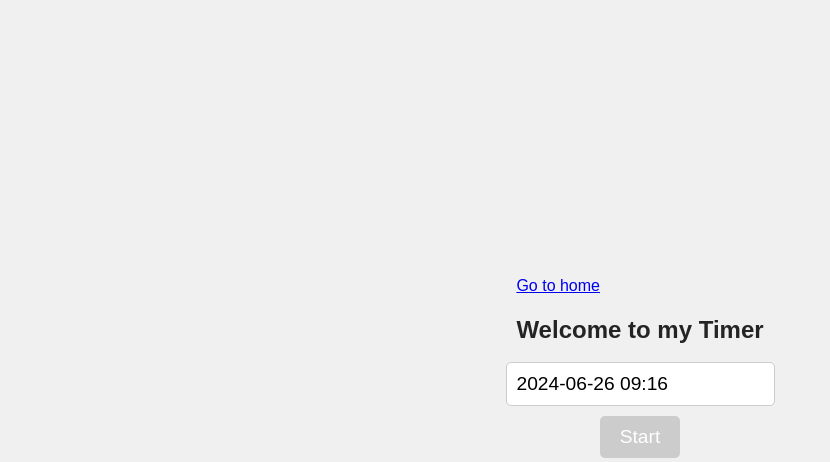
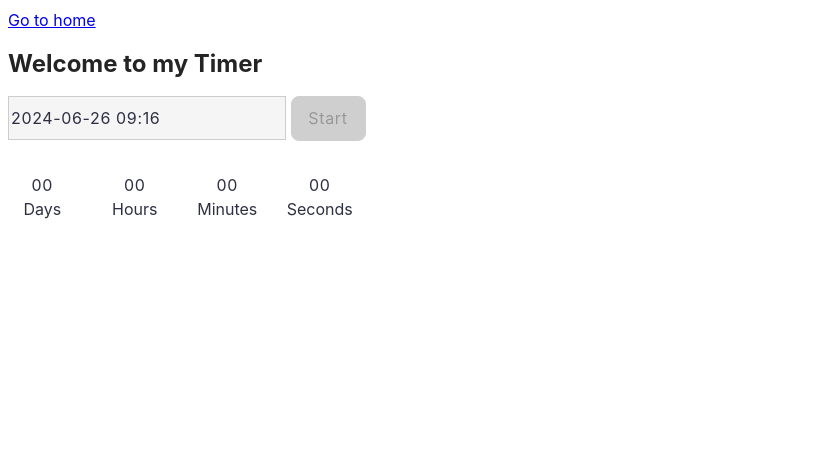
Before and after one commit to SergiiMarch/goit-js-hw-10, a website built with Vite: page src/1-timer.html in a window 1280 px wide. Shown: the top 462 px of the page, without its empty margins (0-830 px from the left). Built offline with nearby package versions, Linux system fonts and the light colour scheme.

Commit message:
add css style task 10/1

```diff
--- a/src/css/styles.css
+++ b/src/css/styles.css
@@ -20,7 +20,7 @@
   -moz-osx-font-smoothing: grayscale;
   -webkit-text-size-adjust: 100%;
 }
-body {
+/* body {
   font-family: Arial, sans-serif;
   display: flex;
   flex-direction: column;
@@ -29,42 +29,83 @@ body {
   height: 100vh;
   background-color: #f0f0f0;
   margin: 0;
+} */
+/* Загальні стилі */
+/* Загальні стилі */
+/* Загальні стилі для інпуту */
+#datetime-picker {
+  width: 272px;
+  height: 40px;
+  font: 400 16px / 150% var(--font-family);
+  letter-spacing: 0.04em;
+  color: #2e2f42; /* Колір тексту за замовчуванням */
+  background-color: #f5f5f5;
+  border: 1px solid #ccc;
+  outline: none;
 }
-#datetime-picker {
-  font-size: 1.2em;
-  padding: 10px;
-  margin-bottom: 10px;
-  border-radius: 5px;
-  border: 1px solid #ccc;
+
+#datetime-picker:hover {
+  background-color: #e6e6e6;
+  border: 1px solid #fff;
 }
+
+#datetime-picker:focus {
+  outline: none;
+}
+
+/* Стиль для інпуту з невалідною датою */
+#datetime-picker.invalid-date {
+  color: #989898; /* Змінюємо колір тексту на сірий */
+  background-color: #f5f5f5;
+}
+
 button[data-start] {
-  padding: 10px 20px;
-  font-size: 1.2em;
-  background-color: #007bff;
-  color: white;
-  border: none;
-  border-radius: 5px;
+  border-radius: 8px;
+  padding: 8px 16px;
+  width: 75px;
+  height: 45px;
+  font: 500 16px / 150% var(--font-family);
+  letter-spacing: 0.04em;
+  color: #fff;
+  background: #4e75ff;
   cursor: pointer;
+  border: 1px solid #4e75ff;
+  transition: background-color 0.3s, color 0.3s;
 }
+
+button[data-start]:hover {
+  background: #6c8cff;
+  border: 1px solid #6c8cff;
+}
+
 button[data-start]:disabled {
-  background-color: #ccc;
+  background: #cfcfcf;
+  color: #989898;
   cursor: not-allowed;
+  border: 1px solid #cfcfcf;
 }
+
 .timer {
   display: flex;
-  gap: 20px;
-  margin-top: 20px;
+  gap: 24px;
+  margin-top: 32px;
+  width: 346px;
 }
 .field {
   display: flex;
   flex-direction: column;
   align-items: center;
+  width: 82px;
+  height: 72px;
 }
+
+.label {
+  font: 400 16px / 150% var(--font-family);
+  color: #2e2f42;
+}
+
 .value {
-  font-size: 2.5em;
-  font-weight: bold;
+  font: 400 40px / 120% var(--font-family);
+  letter-spacing: 0.04em;
+  color: #2e2f42;
 }
-.label {
-  font-size: 1em;
-  color: #555;
-}
```
